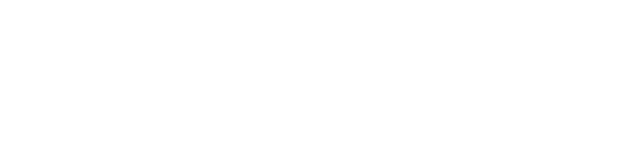
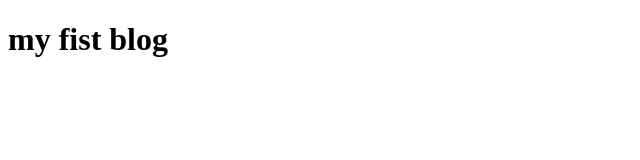
Before and after one commit to mdnabil9775/my-git, a plain HTML site: page git.html in a window 1280 px wide. Shown: the whole page, without its empty margins (0-640 px from the left). Drawn offline with Linux system fonts and the light colour scheme.

Commit message:
add 1st h1

```diff
--- a/git.html
+++ b/git.html
@@ -6,6 +6,8 @@
     <title>github</title>
 </head>
 <body>
-
+    <div>
+        <h1>my fist blog</h1>
+    </div>
 </body>
 </html>
```
